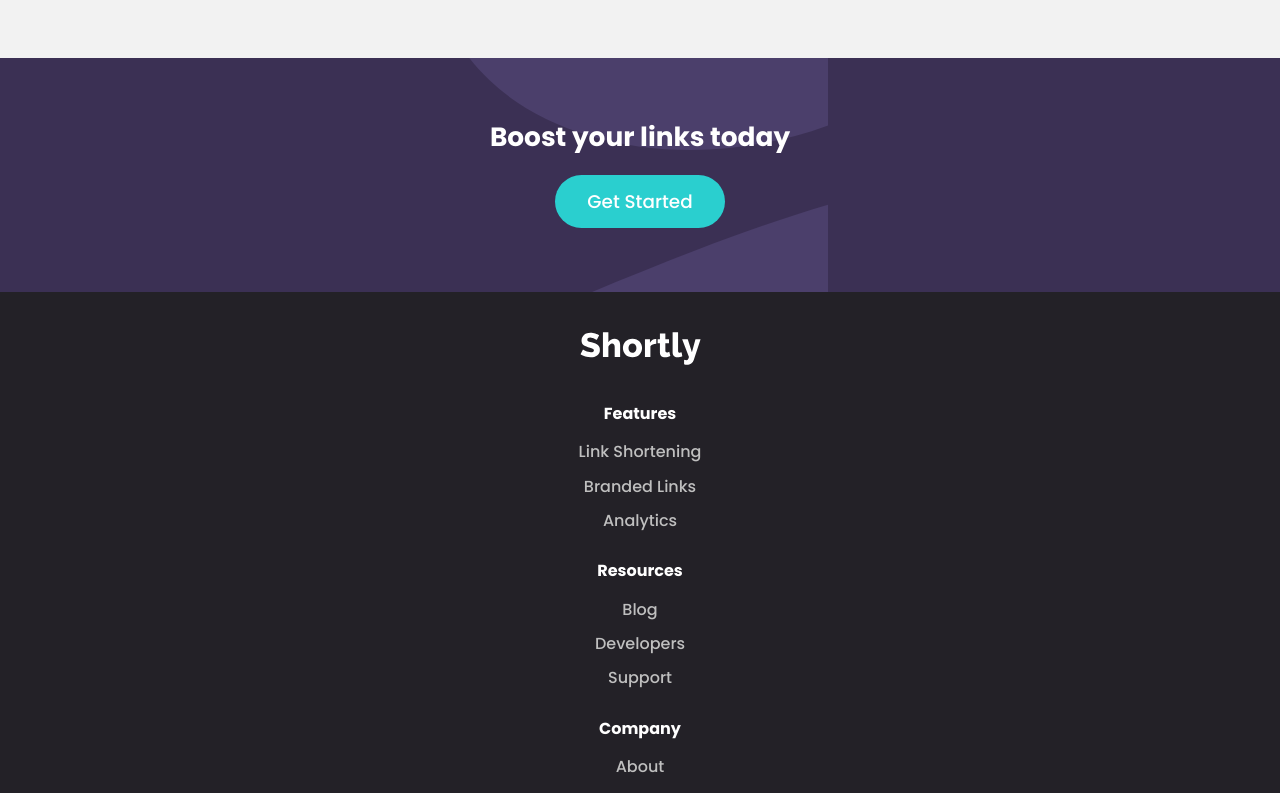
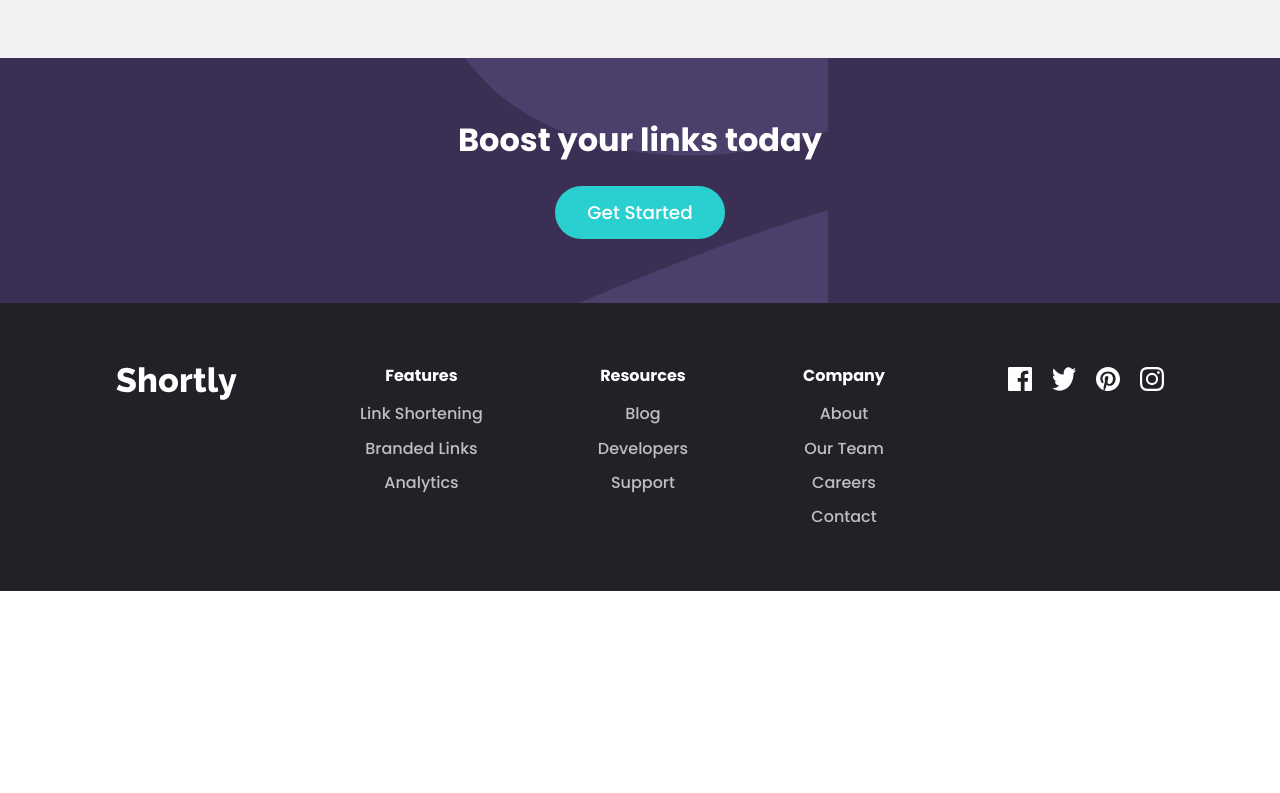
Before and after one commit to Naithcots/shortly, a React (Vite) app: page / in a window 1280 px wide. Shown: the part 1340-2133 px from the top of the page. After the commit the page ends 1931 px from the top, so only its background shows below. Built offline with nearby package versions, Linux system fonts and the light colour scheme.

Commit message:
Add desktop footer

```diff
--- a/src/components/Boost/Boost.module.css
+++ b/src/components/Boost/Boost.module.css
@@ -7,6 +7,7 @@
 
 .boost {
   padding-block: 4rem;
+
   text-align: center;
   color: #fff;
 }
@@ -14,4 +15,5 @@
 .title {
   margin-top: 0;
   font-size: 1.65rem;
+  font-size: clamp(1.65rem, 4vw, 2rem);
 }
--- a/src/components/Footer/Footer.module.css
+++ b/src/components/Footer/Footer.module.css
@@ -16,8 +16,11 @@
   filter: brightness(0) invert(100%);
 }
 
-.category:not(:first-child) {
-  margin-top: 2rem;
+.categories {
+  display: flex;
+  flex-direction: column;
+  justify-content: center;
+  gap: 2rem;
 }
 
 .category-title {
@@ -42,3 +45,19 @@
   display: flex;
   gap: 1.25rem;
 }
+
+@media screen and (min-width: 60em) {
+  .footer {
+    padding-block: 4rem;
+
+    flex-direction: row;
+    justify-content: space-between;
+    align-items: flex-start;
+  }
+
+  .categories {
+    flex-direction: row;
+    flex-grow: 1;
+    justify-content: space-evenly;
+  }
+}
```
